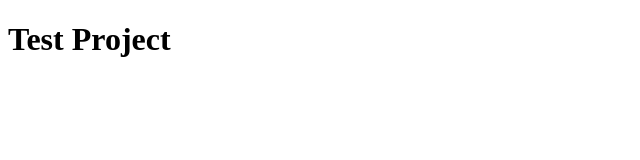
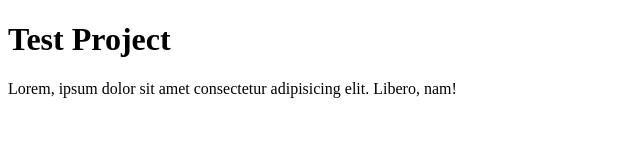
Before and after one commit to Sajidurs/lgit, a plain HTML site: page index.html in a window 1280 px wide. Shown: the whole page, without its empty margins (0-640 px from the left). Drawn offline with Linux system fonts and the light colour scheme.

Commit message:
paragraph added

```diff
--- a/index.html
+++ b/index.html
@@ -9,6 +9,7 @@
 </head>
 <body>
     <h1>Test Project</h1>
+    <p>Lorem, ipsum dolor sit amet consectetur adipisicing elit. Libero, nam!</p>
 
     <header>
         <!-- here is the further code -->
```
